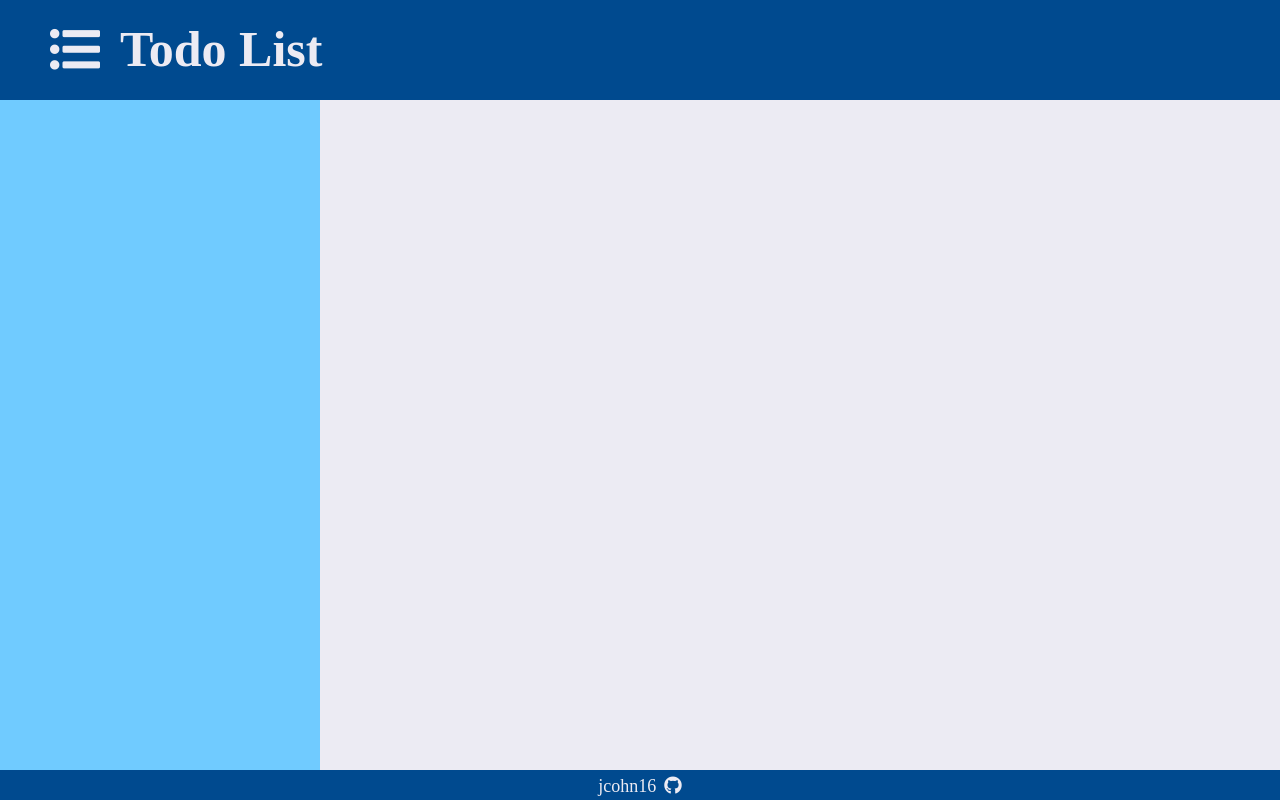
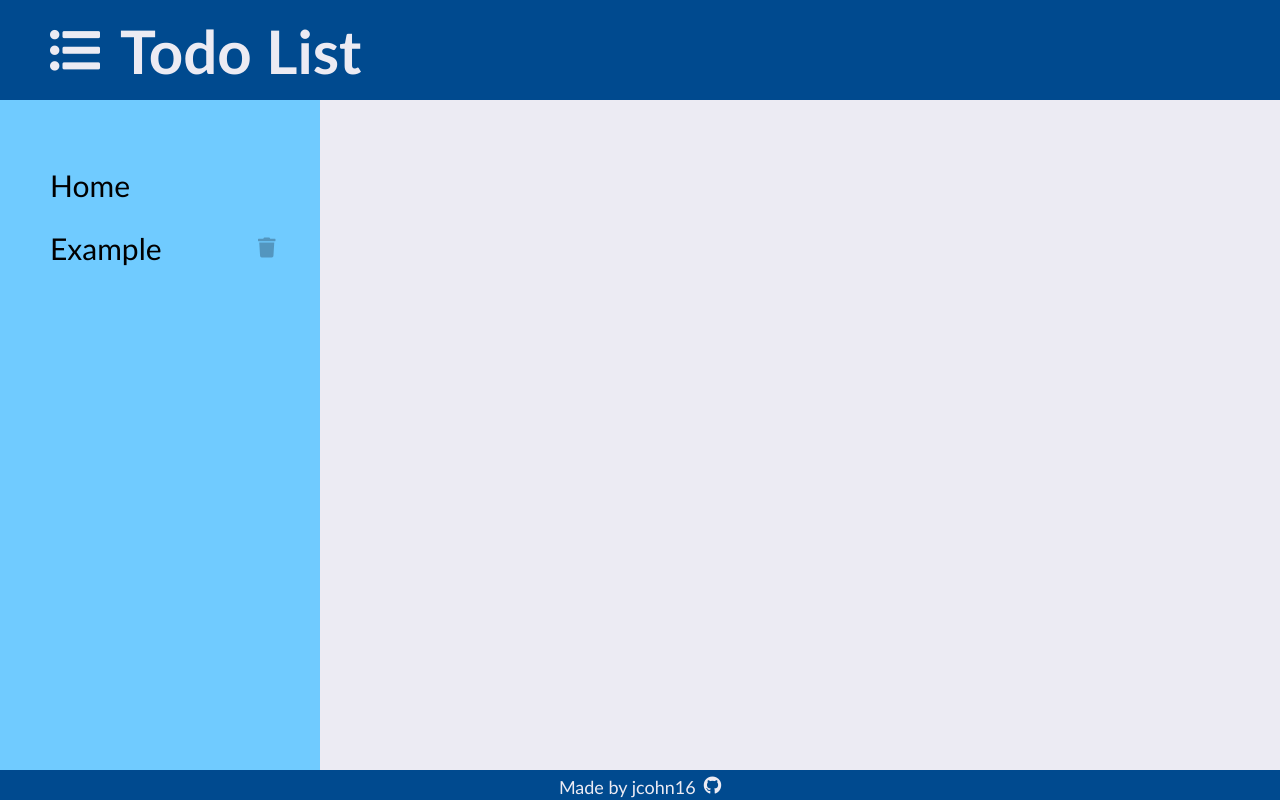
Before and after one commit to jacobcohn/todo-list, a website: page dist/index.html in a window 1280 px wide. Drawn offline with Linux system fonts and the light colour scheme.

Commit message:
created project buttons and delete icon

```diff
--- a/dist/index.html
+++ b/dist/index.html
@@ -13,14 +13,20 @@
             <h1 id='headerTitle'>Todo List</h1>
         </div>
         <div id='projectSection'>
-
+            <div id='homeProjectDiv' class='projectDiv'>
+                <button id='homeProjectBtn' class="projectBtn">Home</button>
+            </div>
+            <div class='projectDiv'>
+                <button class="projectBtn">Example</button>
+                <i class="fas fa-trash projectIcon"></i>
+            </div>
         </div>
         <div id='taskSection'>
 
         </div>
         <div id='footerSection'>
             <a href='https://github.com/jcohn16/todo-list'>
-                <p id='footerParagraph'>jcohn16</p>
+                <p id='footerParagraph'>Made by jcohn16</p>
             </a>
             <a href='https://github.com/jcohn16/todo-list'>
                 <i id='footerIcon' class="fab fa-github"></i>
--- a/dist/style.css
+++ b/dist/style.css
@@ -1,5 +1,12 @@
 body {
     background: #004A8F;
+    padding: 0px;
+    margin: 0px;
+    font-family: 'Trebuchet MS', 'Lucida Sans Unicode', 'Lucida Grande', 'Lucida Sans', Arial, sans-serif;
+}
+
+button {
+    font-family: 'Trebuchet MS', 'Lucida Sans Unicode', 'Lucida Grande', 'Lucida Sans', Arial, sans-serif;
     padding: 0px;
     margin: 0px;
 }
@@ -20,19 +27,62 @@ body {
 }
 
 #headerTitle {
-    font-size: 50px;
-    margin: 20px 0px auto 20px;
+    font-size: 60px;
+    margin: 15px 0px auto 20px;
 }
 
 #headerIcon {
     font-size: 50px;
-    margin: 24px 0px auto 50px;
+    margin: 25px 0px auto 50px;
 }
 
 #projectSection {
     background: #70CBFF;
     color: #182A3A;
+    padding: 50px 30px 50px 30px;
     grid-area: 2 / 1 / 3 / 2;
+}
+
+.projectDiv {
+    background: #70CBFF;
+    color: #121F2B;
+    width: 100%;
+    height: 50px;
+    margin: 10px 0px 10px 0px;
+    border: none;
+    display: grid;
+    grid-template-columns: 1fr 50px;
+}
+
+.projectBtn {
+    background: transparent;
+    font-size: 30px;
+    text-align: left;
+    width: 100%;
+    height: 100%;
+    padding-left: 20px;
+    border: none;
+    border-radius: 5px;
+    grid-area: 1 / 1 / 2 / 2;
+}
+
+.projectBtn:hover {
+    background: rgba(0, 74, 143, 0.1);
+}
+
+.projectIcon {
+    color: rgba(18, 31, 43, 0.3);
+    font-size: 20px;
+    padding: 18px;
+    grid-area: 1 / 2 / 2 / 3;
+}
+
+.projectIcon:hover {
+    color: rgba(18, 31, 43, 0.9);
+}
+
+#homeProjectBtn {
+    grid-area: 1 / 1 / 2 / 3;
 }
 
 #taskSection {
```
